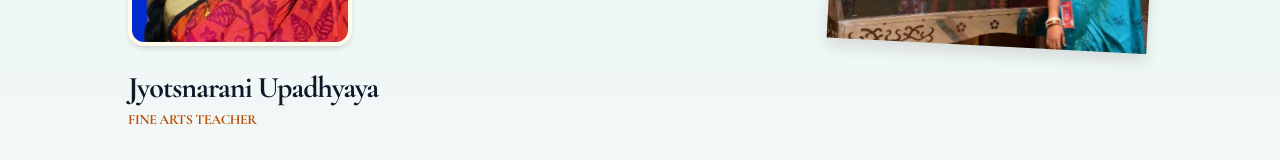
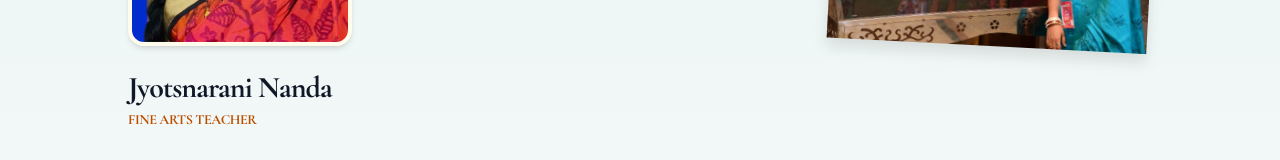
Before and after one commit to PriyanshuM-73/arts-academy-website, a Next.js app: page /fine-arts in a window 1280 px wide. Shown: the part 1641-1801 px from the top of the page. Built offline with nearby package versions, Linux system fonts and the light colour scheme.

Commit message:
teacher name change

```diff
--- a/src/app/fine-arts/page.js
+++ b/src/app/fine-arts/page.js
@@ -134,7 +134,7 @@ export default function FineArtsPage() {
             </div>
             <div className="text-center md:text-left">
               <h3 className="text-3xl font-bold text-gray-900 mb-1">
-                Jyotsnarani Upadhyaya
+                Jyotsnarani Nanda
               </h3>
               <h4 className="text-amber-700 font-bold tracking-wide uppercase text-sm">
                 Fine Arts Teacher
```
